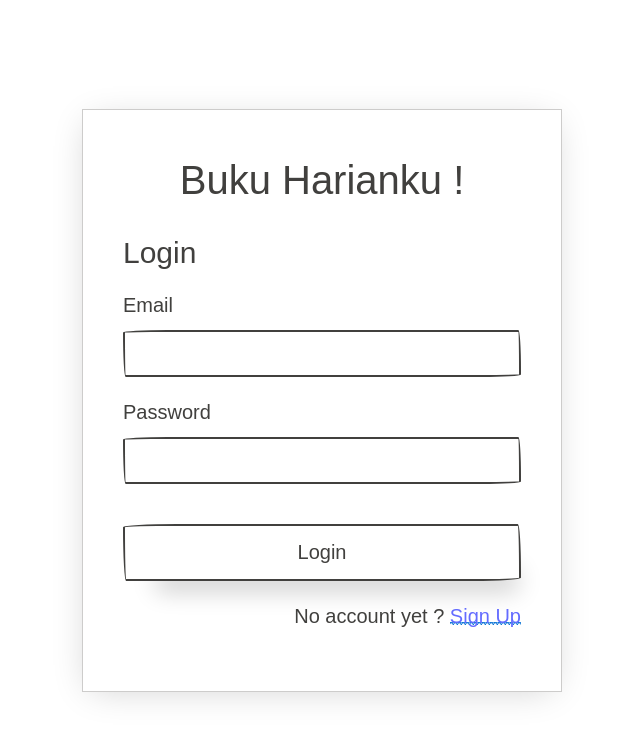
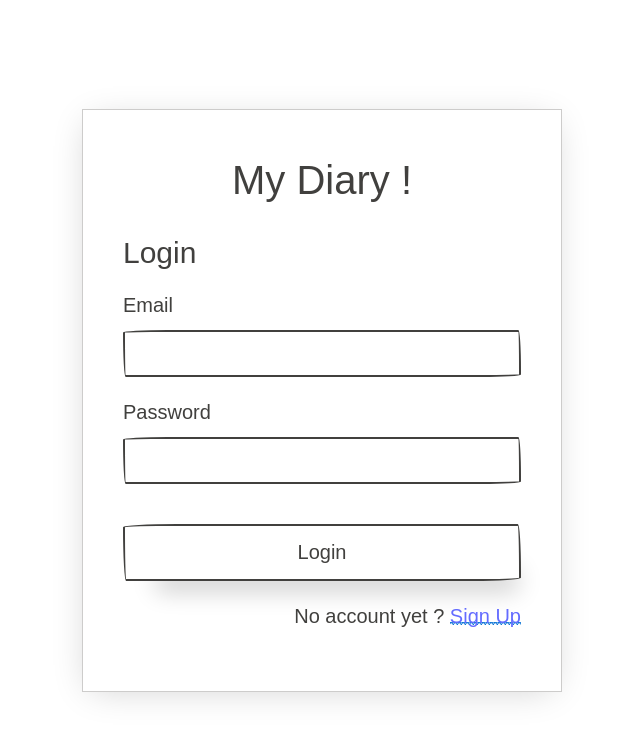
Before and after one commit to KelvinAnderson10/my-diary, a React (Vite) app: page /login in a window 1280 px wide. Shown: the top 738 px of the page, without its empty margins (318-958 px from the left). Built offline with nearby package versions, Linux system fonts and the light colour scheme; no server answers; a web font is replaced by a local one; what quill-image-resize would draw is missing.

Commit message:
ref: project renaming

```diff
--- a/package.json
+++ b/package.json
@@ -1,5 +1,5 @@
 {
-  "name": "buku-harianku",
+  "name": "my-diary",
   "private": true,
   "version": "0.0.0",
   "type": "module",
--- a/src/pages/Login.jsx
+++ b/src/pages/Login.jsx
@@ -32,7 +32,7 @@ const Login = () => {
 
     return (
         <div className="paper container container-xs login-form">
-            <h3 className="page-header">Buku Harianku !</h3>
+            <h3 className="page-header">My Diary !</h3>
             <h4 className="page-title">Login</h4>
             {/* Form */}
             <div className="form-group">
--- a/src/pages/Register.jsx
+++ b/src/pages/Register.jsx
@@ -34,7 +34,7 @@ function Register() {
 
   return (
     <div className='paper container container-xs login-form'>
-      <h3 className='page-header'>Buku Harianku !</h3>
+      <h3 className='page-header'>My Diary !</h3>
       <h4 className='page-title'>Sign Up</h4>
       {/* Form */}
       <div className="form-group">
```
Also changed, not shown: 2 other files (tests, documents, lock files or other folders).
